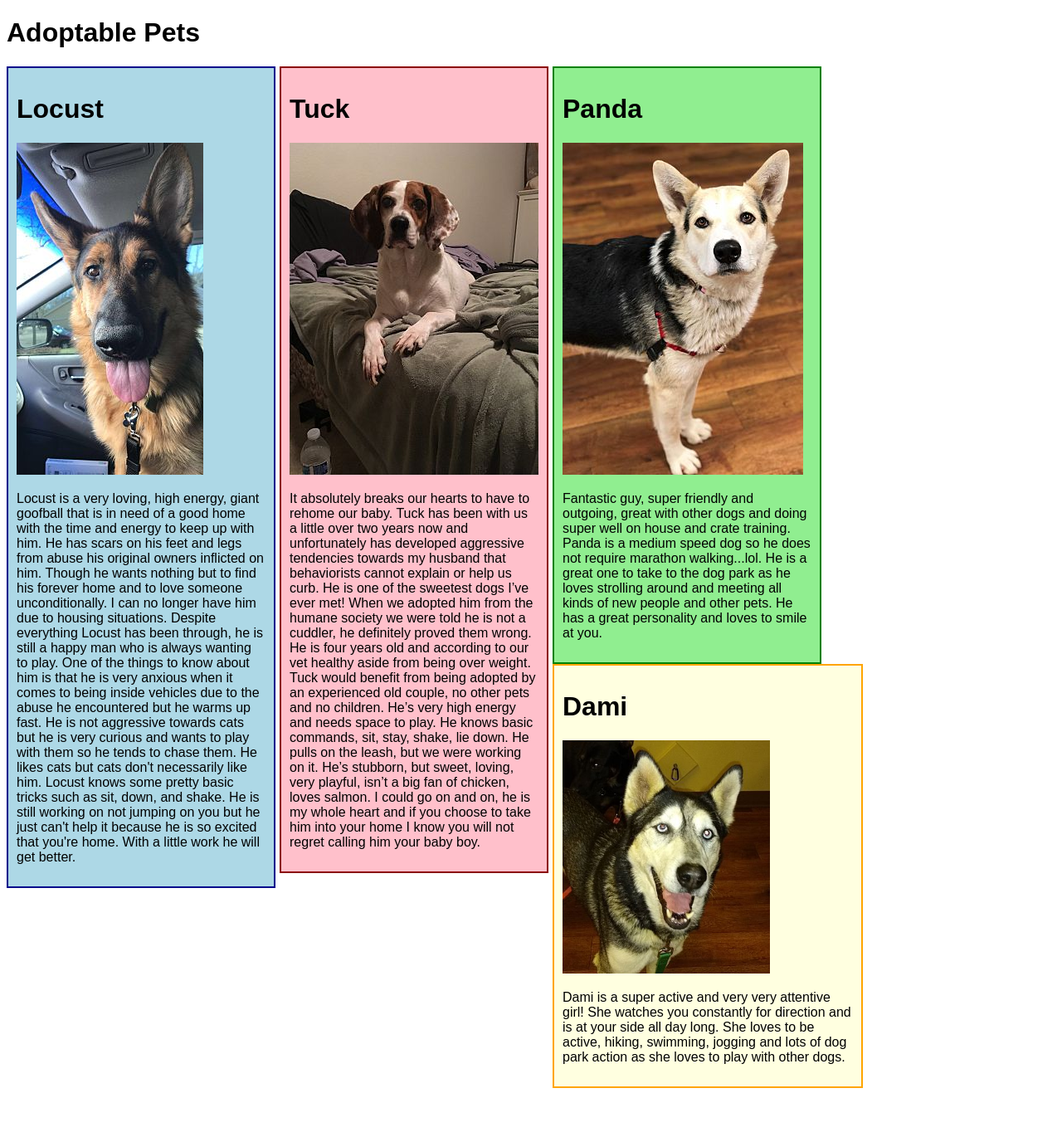
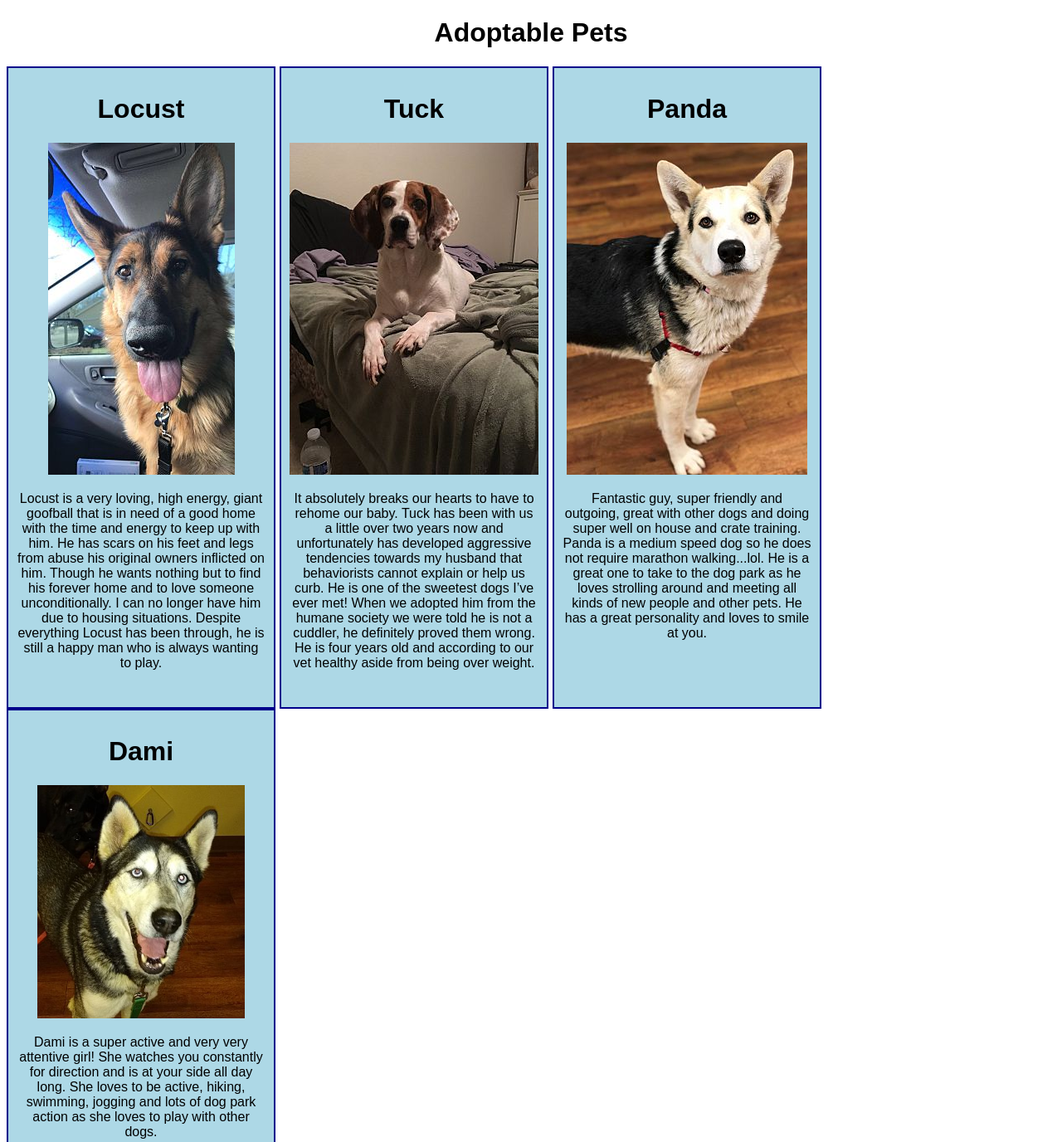
Before and after one commit to ehadfield/adopt, a plain HTML site: page index.html in a window 1280 px wide. Shown: the top 1376 px of the page at 83% size. Before the commit the page ends 1311 px from the top, so only its background shows below. Drawn offline with Linux system fonts and the light colour scheme.

Commit message:
add mobile screen view

```diff
--- a/css/styles.css
+++ b/css/styles.css
@@ -11,32 +11,58 @@ p {
   background-color: lightblue;
   padding: 10px;
   margin-right: 5px;
+  height: 750px;
   width: 300px;
   float: left;
 }
 
 .two {
-  border: 2px solid darkred;
-  background-color: pink;
+  border: 2px solid darkblue;
+  background-color: lightblue;
   padding: 10px;
   margin-right: 5px;
   width: 300px;
-  float: left;
+  height: 750px;
+float: left;
 }
 
 .three {
-  border: 2px solid green;
-  background-color: lightgreen;
+  border: 2px solid darkblue;
+  background-color: lightblue;
   padding: 10px;
   margin-right: 5px;
   width: 300px;
+  height: 750px;
   float: left;
 }
 
 .four {
-  border: 2px solid orange;
-  background-color: lightyellow;
+  border: 2px solid darkblue;
+  background-color: lightblue;
   padding: 10px;
-  width: 350px;
+  width: 300px;
+  height: 750px;
   float: left;
 }
+
+
+@media screen and (min-width: 768px) {
+  .column {
+    width: 300px;
+    float: left;
+    padding: 20px;
+    color: white;
+  }
+}
+
+@media screen and (max-width: 768px) and (min-width: 600px) {
+  body {
+    background-color: white;
+  }
+}
+
+@media screen and (max-width: 480px) {
+  body {
+    background-color: white;
+  }
+}
--- a/index.html
+++ b/index.html
@@ -6,18 +6,19 @@
     <title>Adoptable Pets</title>
   </head>
   <body>
+  <center>
   <h1>Adoptable Pets</h1>
 
   <div class="one">
     <h1>Locust</h1>
     <img src="imgs/dog1.jpg" alt="locust the dog">
-    <p>Locust is a very loving, high energy, giant goofball that is in need of a good home with the time and energy to keep up with him. He has scars on his feet and legs from abuse his original owners inflicted on him. Though he wants nothing but to find his forever home and to love someone unconditionally. I can no longer have him due to housing situations. Despite everything Locust has been through, he is still a happy man who is always wanting to play. One of the things to know about him is that he is very anxious when it comes to being inside vehicles due to the abuse he encountered but he warms up fast. He is not aggressive towards cats but he is very curious and wants to play with them so he tends to chase them. He likes cats but cats don't necessarily like him. Locust knows some pretty basic tricks such as sit, down, and shake. He is still working on not jumping on you but he just can't help it because he is so excited that you're home. With a little work he will get better.</p>
+    <p>Locust is a very loving, high energy, giant goofball that is in need of a good home with the time and energy to keep up with him. He has scars on his feet and legs from abuse his original owners inflicted on him. Though he wants nothing but to find his forever home and to love someone unconditionally. I can no longer have him due to housing situations. Despite everything Locust has been through, he is still a happy man who is always wanting to play. </p>
   </div>
 
   <div class="two">
     <h1>Tuck</h1>
     <img src="imgs/dog2.jpg" alt="tuck the dog">
-    <p>It absolutely breaks our hearts to have to rehome our baby. Tuck has been with us a little over two years now and unfortunately has developed aggressive tendencies towards my husband that behaviorists cannot explain or help us curb. He is one of the sweetest dogs I’ve ever met! When we adopted him from the humane society we were told he is not a cuddler, he definitely proved them wrong. He is four years old and according to our vet healthy aside from being over weight. Tuck would benefit from being adopted by an experienced old couple, no other pets and no children. He’s very high energy and needs space to play. He knows basic commands, sit, stay, shake, lie down. He pulls on the leash, but we were working on it. He’s stubborn, but sweet, loving, very playful, isn’t a big fan of chicken, loves salmon. I could go on and on, he is my whole heart and if you choose to take him into your home I know you will not regret calling him your baby boy.</p>
+    <p>It absolutely breaks our hearts to have to rehome our baby. Tuck has been with us a little over two years now and unfortunately has developed aggressive tendencies towards my husband that behaviorists cannot explain or help us curb. He is one of the sweetest dogs I’ve ever met! When we adopted him from the humane society we were told he is not a cuddler, he definitely proved them wrong. He is four years old and according to our vet healthy aside from being over weight.</p>
   </div>
 
   <div class="three">
@@ -31,5 +32,6 @@
     <img src="imgs/dog4.jpg" alt="dami the dog" width="250">
     <p>Dami is a super active and very very attentive girl! She watches you constantly for direction and is at your side all day long. She loves to be active, hiking, swimming, jogging and lots of dog park action as she loves to play with other dogs.</p>
   </div>
+
   </body>
 </html>
```
